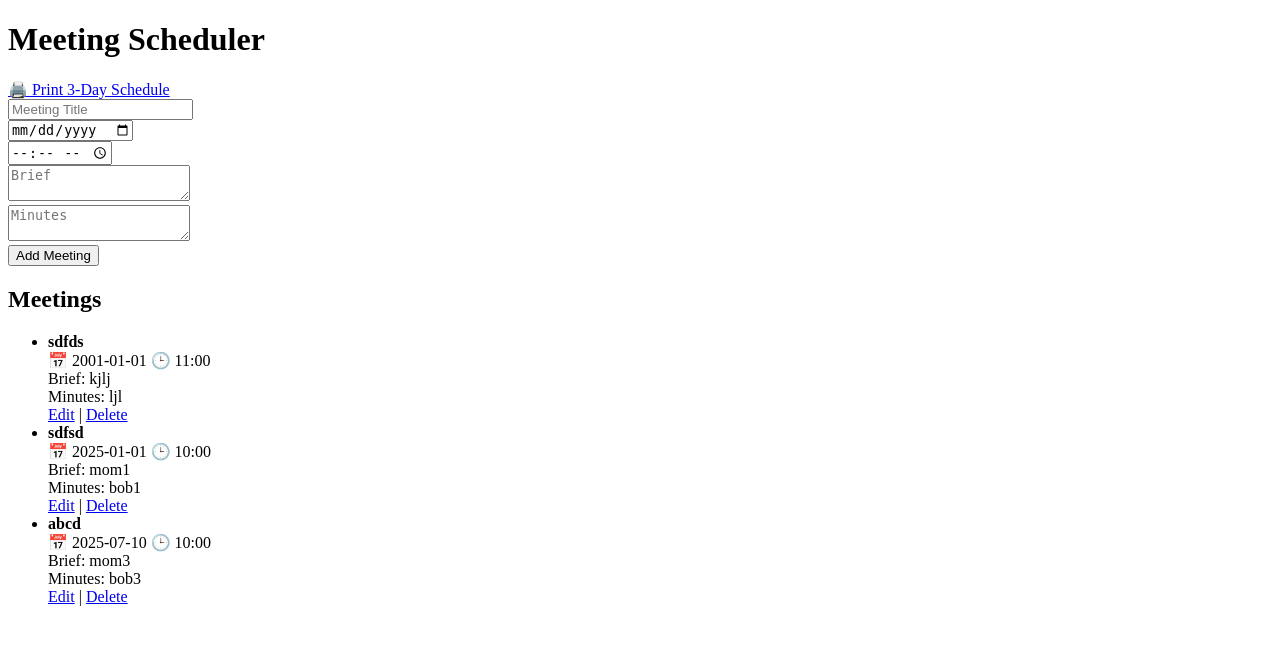
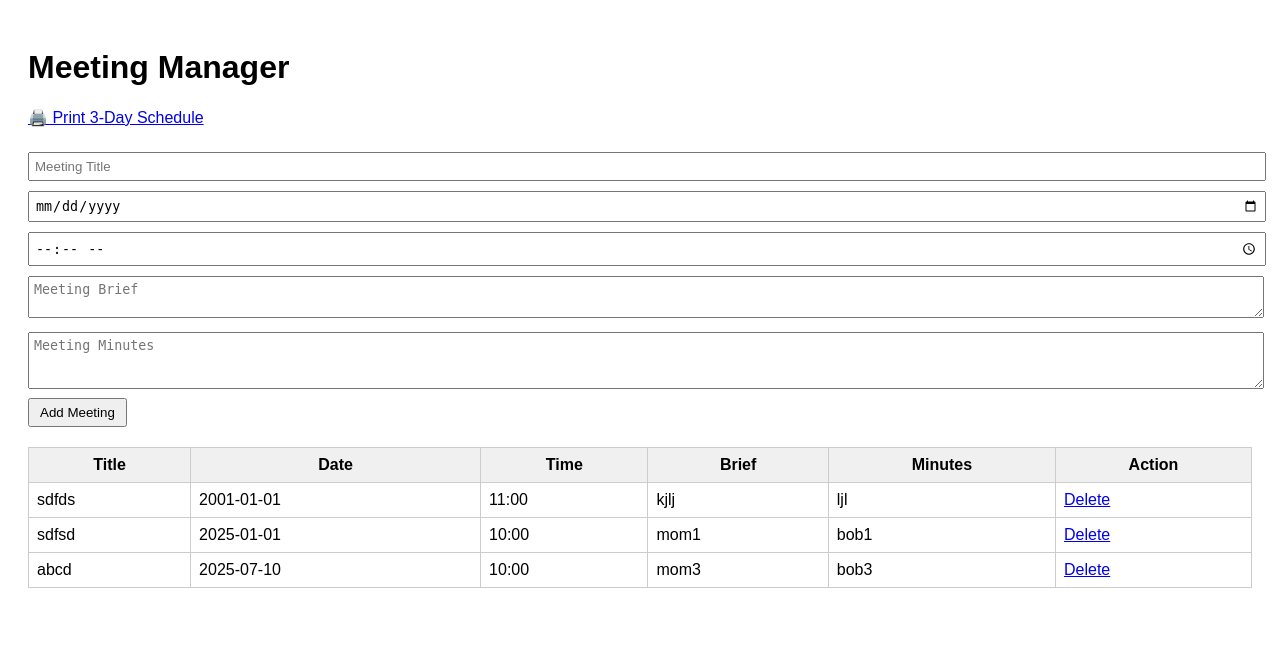
Before and after one commit to thisisonlyforspams/meeting, a Flask app: page / in a window 1280 px wide. Shown: the top 645 px of the page. Run offline with Flask 3, Linux system fonts and the light colour scheme.

Commit message:
Update index.html

```diff
--- a/templates/index.html
+++ b/templates/index.html
@@ -2,30 +2,51 @@
 <html>
 <head>
     <title>Meeting Manager</title>
+    <style>
+        body { font-family: sans-serif; padding: 20px; }
+        table { border-collapse: collapse; width: 100%; margin-top: 20px; }
+        th, td { border: 1px solid #ccc; padding: 8px; }
+        th { background: #f0f0f0; }
+        input, textarea { width: 100%; margin: 5px 0; padding: 5px; }
+        .form-section { margin-top: 20px; }
+        button { padding: 5px 10px; }
+    </style>
 </head>
 <body>
-    <h1>Meeting Scheduler</h1>
-    <a href="/print">🖨️ Print 3-Day Schedule</a>
-    <form method="POST">
-    <input type="text" name="title" placeholder="Meeting Title" required><br>
-    <input type="date" name="date" required><br>
-    <input type="time" name="time" required><br>
-    <textarea name="brief" placeholder="Brief" required></textarea><br>
-    <textarea name="minutes" placeholder="Minutes" required></textarea><br>
-    <button type="submit">Add Meeting</button>
-</form>
-    <h2>Meetings</h2>
-<ul>
-    {% for meeting in meetings %}
-        <li>
-            <strong>{{ meeting.title }}</strong><br>
-            📅 {{ meeting.date }} 🕒 {{ meeting.time }}<br>
-            Brief: {{ meeting.brief }}<br>
-            Minutes: {{ meeting.minutes }}<br>
-            <a href="/edit/{{ meeting.id }}">Edit</a> |
-            <a href="/delete/{{ meeting.id }}" onclick="return confirm('Delete this meeting?')">Delete</a>
-        </li>
-    {% endfor %}
-</ul>
+    <h1>Meeting Manager</h1>
+    <p><a href="/print">🖨️ Print 3-Day Schedule</a></p>
+
+
+    <div class="form-section">
+        <form method="post" action="/add">
+            <input type="text" name="title" placeholder="Meeting Title" required>
+            <input type="date" name="date" required>
+            <input type="time" name="time" required>
+            <textarea name="brief" placeholder="Meeting Brief" rows="2"></textarea>
+            <textarea name="minutes" placeholder="Meeting Minutes" rows="3"></textarea>
+            <button type="submit">Add Meeting</button>
+        </form>
+    </div>
+
+    <table>
+        <tr>
+            <th>Title</th>
+            <th>Date</th>
+            <th>Time</th>
+            <th>Brief</th>
+            <th>Minutes</th>
+            <th>Action</th>
+        </tr>
+        {% for m in meetings %}
+        <tr>
+            <td>{{ m.title }}</td>
+            <td>{{ m.date }}</td>
+            <td>{{ m.time }}</td>
+            <td>{{ m.brief }}</td>
+            <td>{{ m.minutes }}</td>
+            <td><a href="/delete/{{ loop.index0 }}">Delete</a></td>
+        </tr>
+        {% endfor %}
+    </table>
 </body>
 </html>
```
